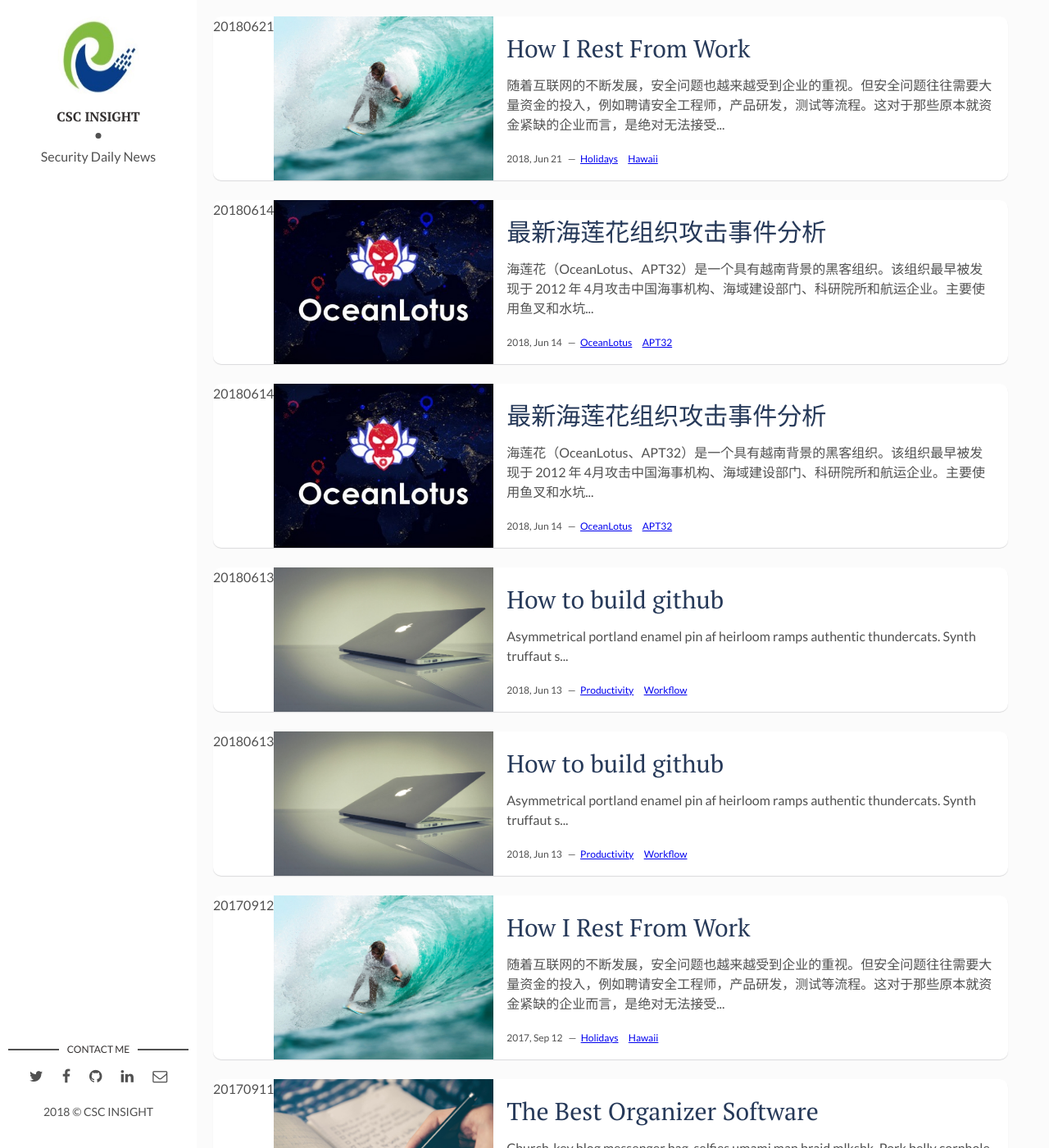
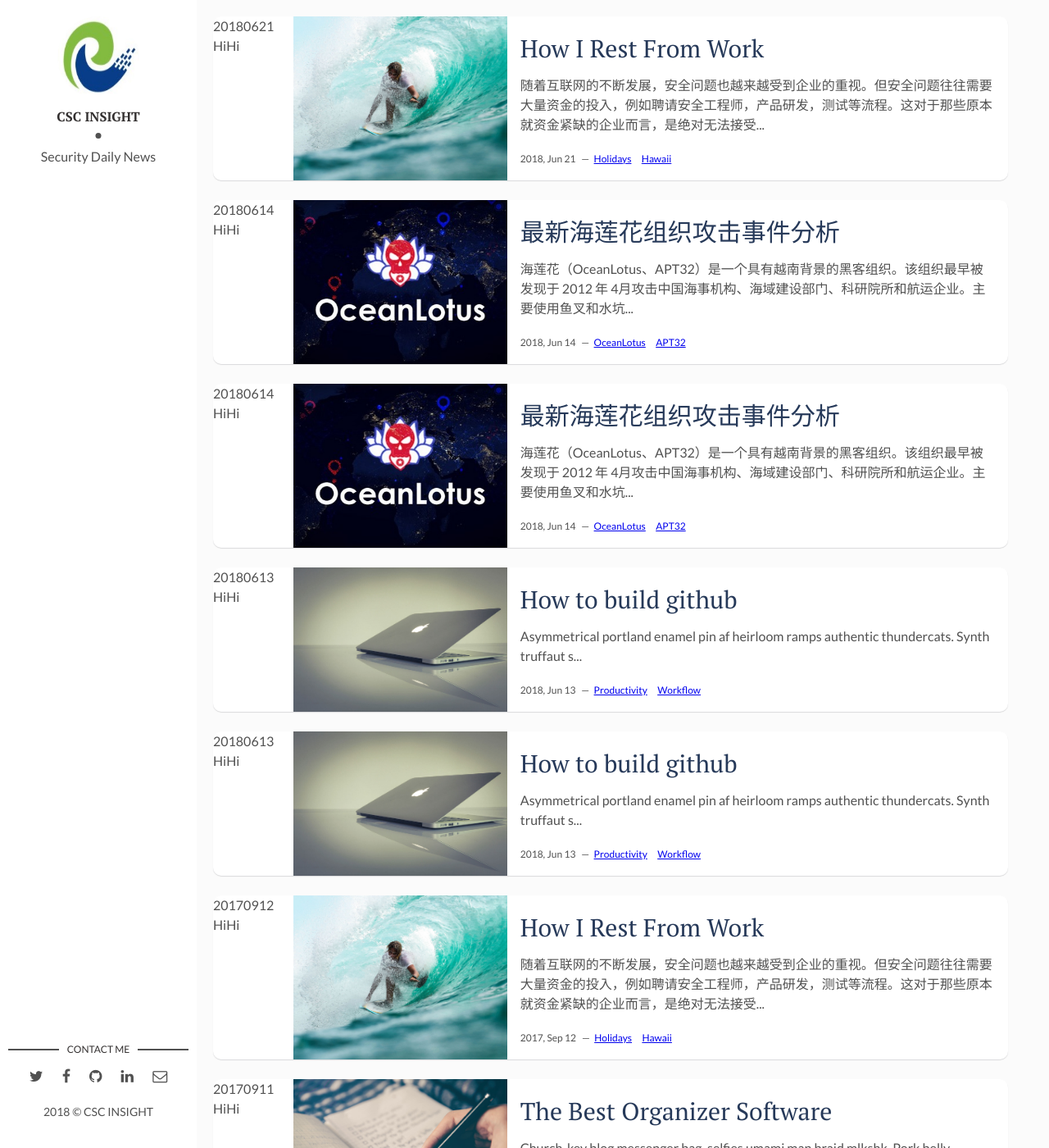
Before and after one commit to Marshalord/CSC005, a Jekyll site: the page built from passed.html, in a window 1280 px wide and 1400 px high. Shown: the whole window at 82% size. Built offline with Jekyll 4.4.1, drawn with Linux system fonts in a browser that asks for light colours; some of the changed text lies outside the part shown.

Commit message:
First pages commit

```diff
--- a/passed.html
+++ b/passed.html
@@ -16,10 +16,10 @@ permalink: /passed/
 {% for post in site.posts%}
 {% assign sign=0 %}
 <article class="post">
-  {% assign sign=GetDateStr(-1) %}
+  {% assign sign=""+GetDateStr(-1) %}
   <a>
     {{post.date | date:'%Y%m%d'}}
-    {% if post.date==''+sign %}
+    {% if {{post.date | date:'%Y%m%d'}}==sign %}
       HiHi
     {% endif %}
   </a>
```
